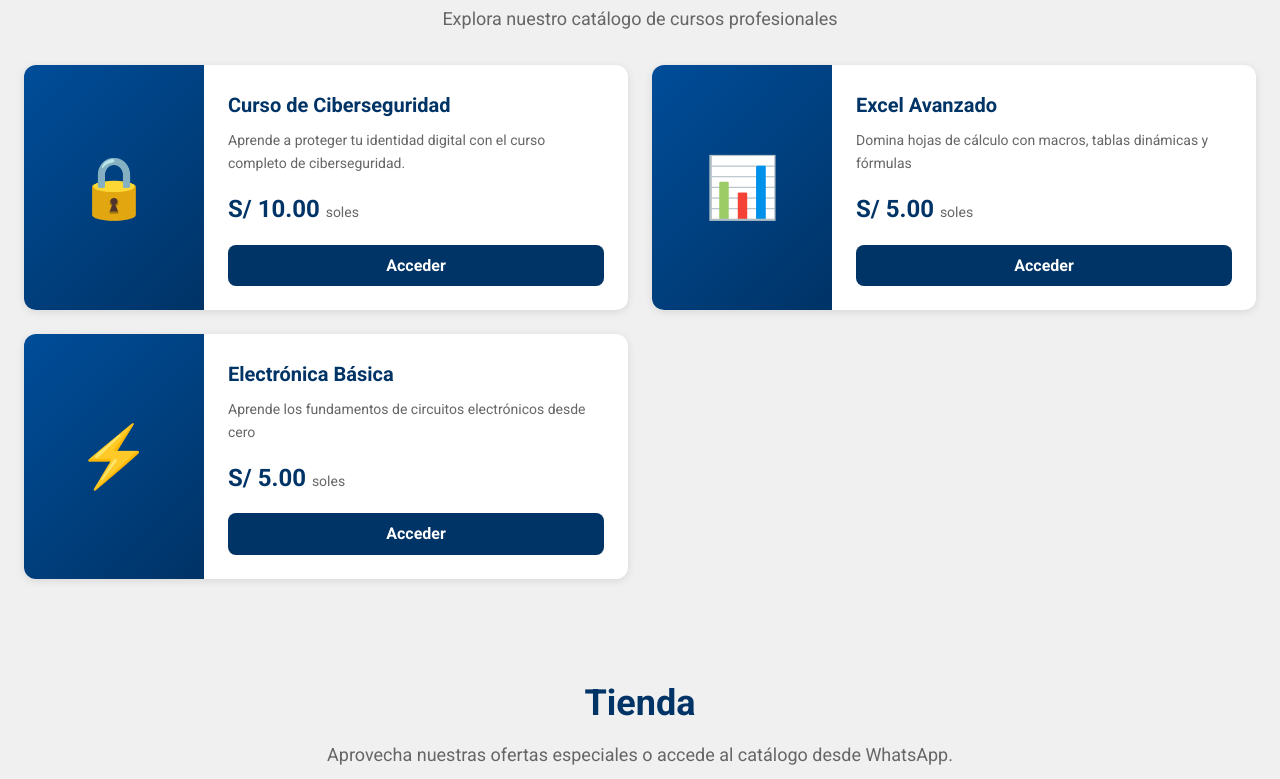
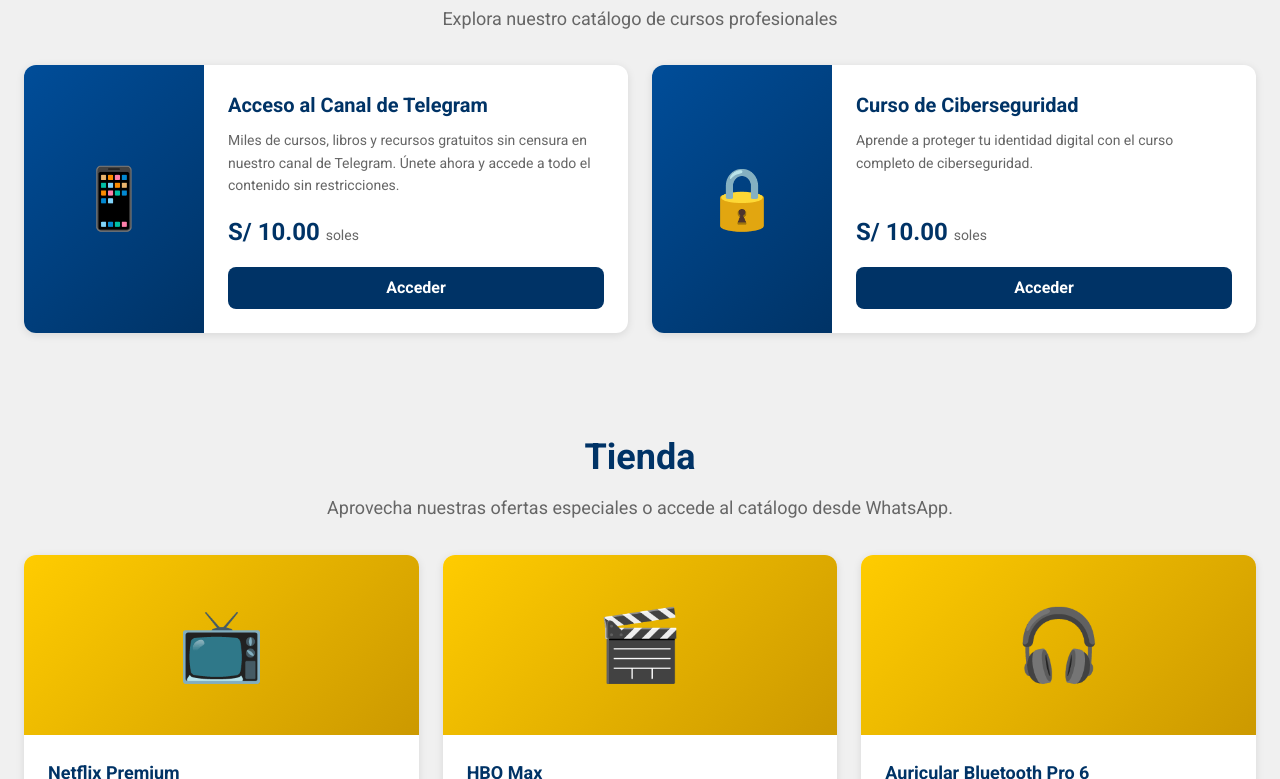
Before and after one commit to Leokeazzz/Biblioteca-sin-Censura-Web, a plain HTML site: page index.html in a window 1280 px wide. Shown: the part 709-1488 px from the top of the page. Drawn offline with Linux system fonts and the light colour scheme.

Commit message:
Juev. 26 de Feb. de 2026 - 7:47 p.m.
Se quitaron los dos cursos sin relevancia y se dejó solamente el curso de ciberseguridad. Se añadió a la venta el acceso al canal de telegram.

```diff
--- a/app.js
+++ b/app.js
@@ -1,19 +1,13 @@
 /**
  * Biblioteca sin Censura - Aplicación Principal
- * Maneja la carga dinámica de datos y la navegación entre páginas
+ * Si estás leyendo esto, no tienes nada mejor que hacer?
  */
 
-// Variable global para almacenar los datos del JSON
 let datosGlobales = null;
 
-// Iconos para cada tipo de curso/producto
 const ICONOS = {
     'ciberseguridad': '🔒',
-    'excel': '📊',
-    'electronica': '⚡',
-    'python': '🐍',
-    'diseno': '🎨',
-    'web': '🌐',
+    'telegram': '📱',
     'tienda-netflix': '📺',
     'tienda-hbo-max': '🎬',
     'tienda-auricular-bluetooth': '🎧'
@@ -29,8 +23,7 @@ function getIcono(tipo) {
 }
 
 /**
- * Carga los datos desde el archivo JSON
- * @returns {Promise} Promesa que se resuelve cuando los datos se cargan
+ * @returns {Promise} Se resuelve cuando los datos se cargan
  */
 async function cargarDatosJSON() {
     try {
@@ -40,7 +33,6 @@ async function cargarDatosJSON() {
         }
         datosGlobales = await respuesta.json();
 
-        // Actualizar enlaces de WhatsApp con el número configurado
         actualizarEnlacesWhatsApp();
 
         return datosGlobales;
--- a/data.json
+++ b/data.json
@@ -8,30 +8,21 @@
     "cursos": [
         {
             "id": 1,
+            "titulo": "Acceso al Canal de Telegram",
+            "resumen": "Miles de cursos, libros y recursos gratuitos sin censura en nuestro canal de Telegram. Únete ahora y accede a todo el contenido sin restricciones.",
+            "descripcion": "Nuestro canal de Telegram es una biblioteca digital sin censura que ofrece acceso gratuito a miles de cursos, libros y recursos educativos en diversas áreas. Desde programación hasta diseño, pasando por marketing y desarrollo personal, nuestro canal es el lugar ideal para aprender sin límites. Únete hoy mismo y descubre un mundo de conocimiento al alcance de tu mano.",
+            "imagen": "telegram",
+            "precio": 10,
+            "mensaje_whatsapp": "Quiero información sobre el acceso al canal de Telegram"
+        },
+        {
+            "id": 2,
             "titulo": "Curso de Ciberseguridad",
             "resumen": "Aprende a proteger tu identidad digital con el curso completo de ciberseguridad.",
             "descripcion": "Este curso completo de ciberseguridad te enseñará a identificar vulnerabilidades, implementar medidas de protección y responder ante incidentes de seguridad. Aprenderás sobre criptografía, seguridad de redes, pentesting ético y mucho más. Ideal para quienes desean iniciar una carrera en el campo de la seguridad informática.",
             "imagen": "ciberseguridad",
             "precio": 10,
             "mensaje_whatsapp": "Quiero información sobre el curso de Ciberseguridad"
-        },
-        {
-            "id": 2,
-            "titulo": "Excel Avanzado",
-            "resumen": "Domina hojas de cálculo con macros, tablas dinámicas y fórmulas",
-            "descripcion": "Conviértete en un experto de Excel con este curso avanzado. Aprende a utilizar macros VBA, tablas dinámicas complejas, fórmulas anidadas, Power Query y Power Pivot. Perfecto para profesionales que necesitan analizar grandes cantidades de datos y crear informes automatizados.",
-            "imagen": "excel",
-            "precio": 5,
-            "mensaje_whatsapp": "Quiero información sobre el curso de Excel Avanzado"
-        },
-        {
-            "id": 3,
-            "titulo": "Electrónica Básica",
-            "resumen": "Aprende los fundamentos de circuitos electrónicos desde cero",
-            "descripcion": "Introducción completa a la electrónica básica. Conocerás los componentes fundamentales como resistencias, capacitores, transistores y diodos. Aprenderás a leer diagramas esquemáticos, soldar componentes y crear tus propios proyectos electrónicos básicos.",
-            "imagen": "electronica",
-            "precio": 5,
-            "mensaje_whatsapp": "Quiero información sobre el curso de Electrónica Básica"
         }
 
     ],
```
Also changed, not shown: bundle.html (+0 -17 lines), curso.html (+5 -31 lines).
